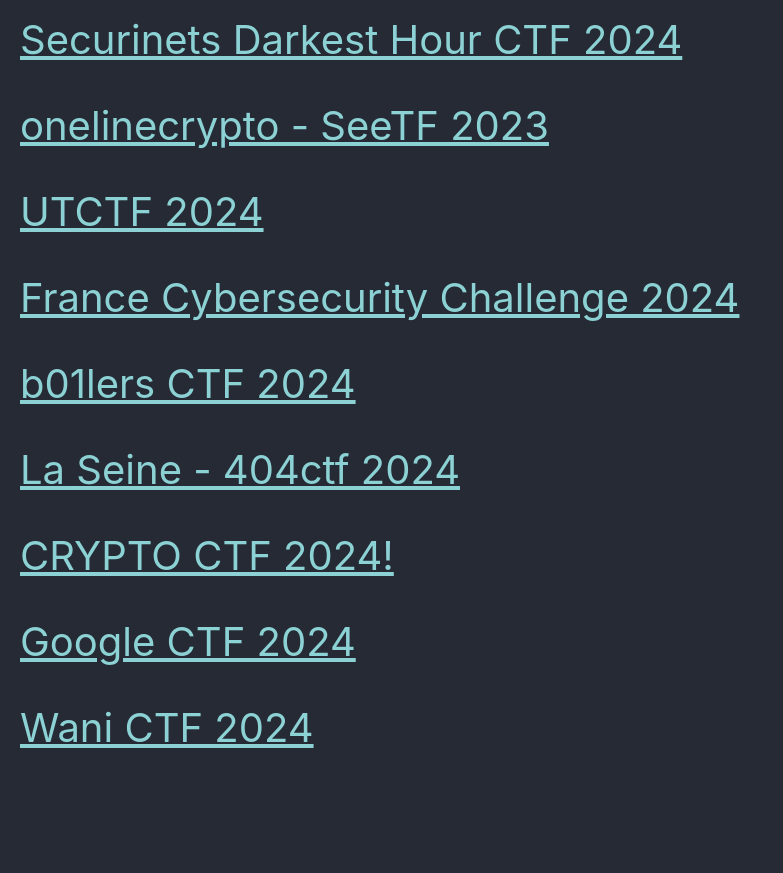
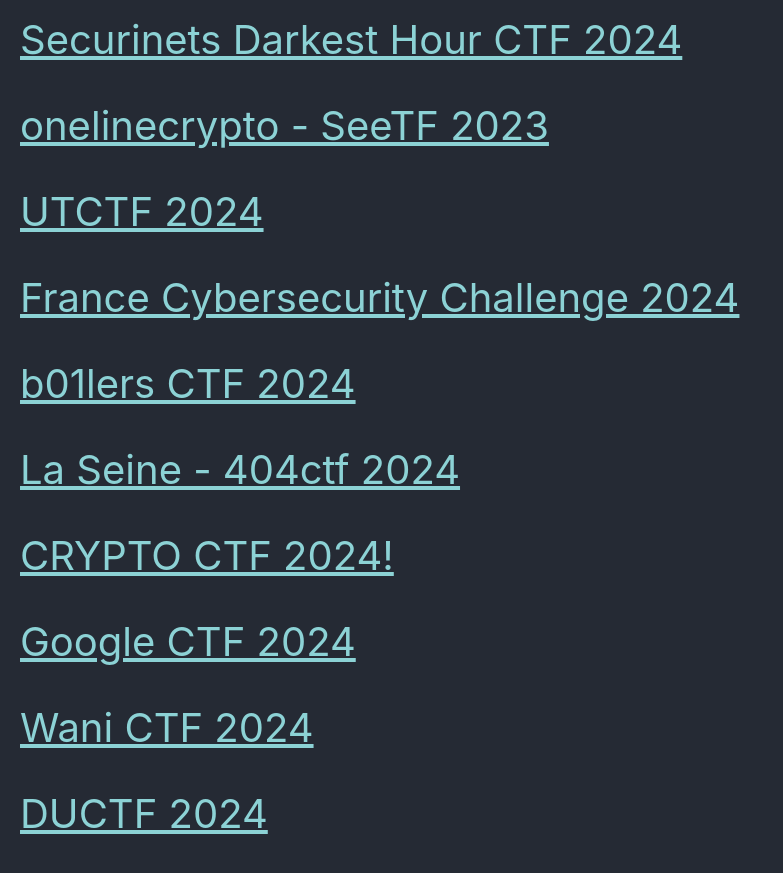
Before and after one commit to Connor-McCartney/Connor-McCartney.github.io, a Jekyll site: the page built from _pages/cryptography/other/other.md, in a window 1280 px wide and 900 px high, scrolled down 1828 px. Shown: the top 873 px of the window, without its empty margins (0-783 px from the left). Built offline with Jekyll 4.4.1, drawn with Linux system fonts in a browser that asks for light colours; cached includes are drawn as plain includes; before the commit the page ends 2642 px from its top, so only the background shows below that.

Commit message:
Update other.md

```diff
--- a/_pages/cryptography/other/other.md
+++ b/_pages/cryptography/other/other.md
@@ -87,3 +87,6 @@ title: Other
 
 
 <span style="font-size:2em;">   [Wani CTF 2024](/cryptography/other/WaniCTF2024) </span> <br>
+
+
+<span style="font-size:2em;">   [DUCTF 2024](/cryptography/other/DUCTF-2024) </span> <br>
```
